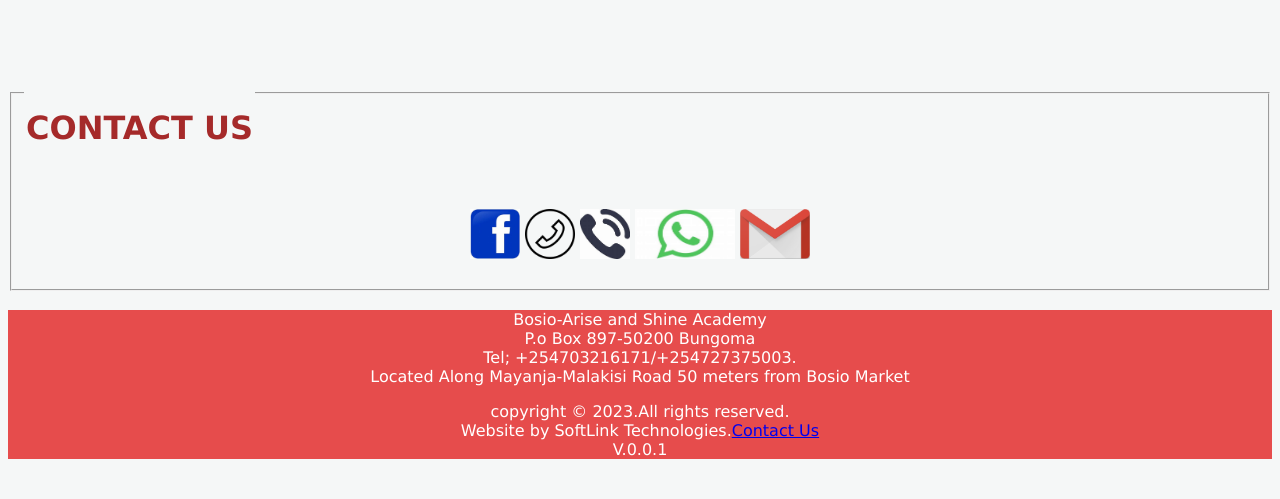
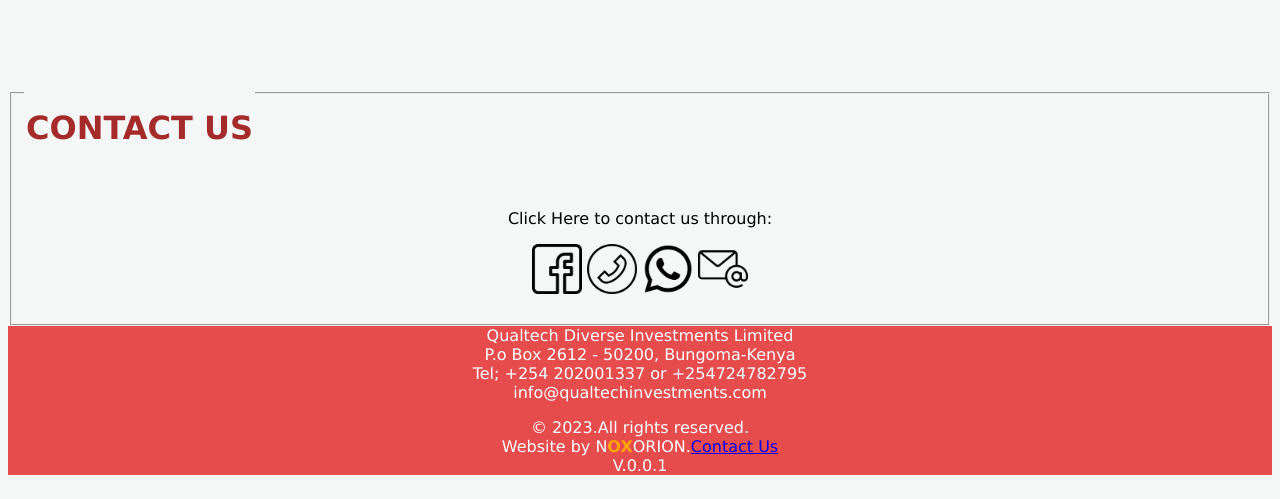
Before and after one commit to KIKETENATHAN/qualtech, a plain HTML site: page projects.html in a window 1280 px wide. Shown: the part 1189-1688 px from the top of the page. Drawn offline with Linux system fonts and the light colour scheme.

Commit message:
maintained

```diff
--- a/projects.html
+++ b/projects.html
@@ -43,22 +43,24 @@
     <source src="images/video.mp4" type="video/mp4">
 </p></fieldset>
 <br>
-    <fieldset><legend><span><b><h1 style="color: brown;">CONTACT US</h1></legend></b><br>
-        <p><a href="https://www.facebook.com/" target="_blank"><img src="images/facebook.jpeg" alt="value additin" width="50" height="50"></a>
-        <a href="tel:+254703216171" target="_blank"><img src="images/Cell.png" alt="cell phone" width="50" height="50"></a>
-        <a href="tel:+254727375003" target="_blank"><img src="images/call 2.jpeg" alt="cell phone" width="50" height="50"></a>
-        <a href="https://wa.me/+254703216171" target="_blank"><img src="images/whatsapp.jpeg" alt="director" width="100" height="50"></a>
-        <a href="mailto:bosioarise.com" target="_blank"><img src="images/mail.png" alt="linked in" width="70" height="50"></a>
+<fieldset><legend>
+    <span><p><b><h1 style="color: brown;">CONTACT US</h1> </b></legend><br>
+        <p>Click Here to contact us through:</p>
+        <p><a href="https://www.facebook.com/" target="_blank"><img src="images/facebook.png" alt="facebook" width="50" height="50"></a>
+        <a href="tel:+254724782795" target="_blank"><img src="images/Cell.png" alt="cell phone" width="50" height="50"></a>
+        <a href="https://wa.me/+254724782795" target="_blank"><img src="images/whatsapp (1).png" alt="whatsapp" width="50" height="50"></a>
+        <a href="mailto:info@qualtechinvestments.com" target="_blank"><img src="images/email.png" alt="email" width="50" height="50"></a>
         </p></span></fieldset>
+    </body>
+    <footer>
+        Qualtech Diverse Investments Limited<br>
+        P.o Box 2612 - 50200, Bungoma-Kenya
         <br>
-    </body>
-      <footer>
-        Bosio-Arise and Shine Academy<br>
-        P.o Box 897-50200 Bungoma <br>
-        Tel; +254703216171/+254727375003.<br>
-        Located Along Mayanja-Malakisi Road 50 meters from Bosio Market<br>
-        <p>copyright © 2023.All rights reserved.<br>
-       Website by SoftLink Technologies.<a href="tel:+254708579885" target="_blank">Contact Us</a> <br>
+        Tel; +254 202001337 or +254724782795
+      <br>
+      info@qualtechinvestments.com
+        <p> © 2023.All rights reserved.<br>
+       Website by N<b style="color: orange;">OX</b>ORION.<a href="tel:+254708579885" target="_blank">Contact Us</a> <br>
         V.0.0.1<br></p>
       </footer>
-    </html>
+      </html>
```
Also changed, not shown: about.html (+2 -2 lines).
